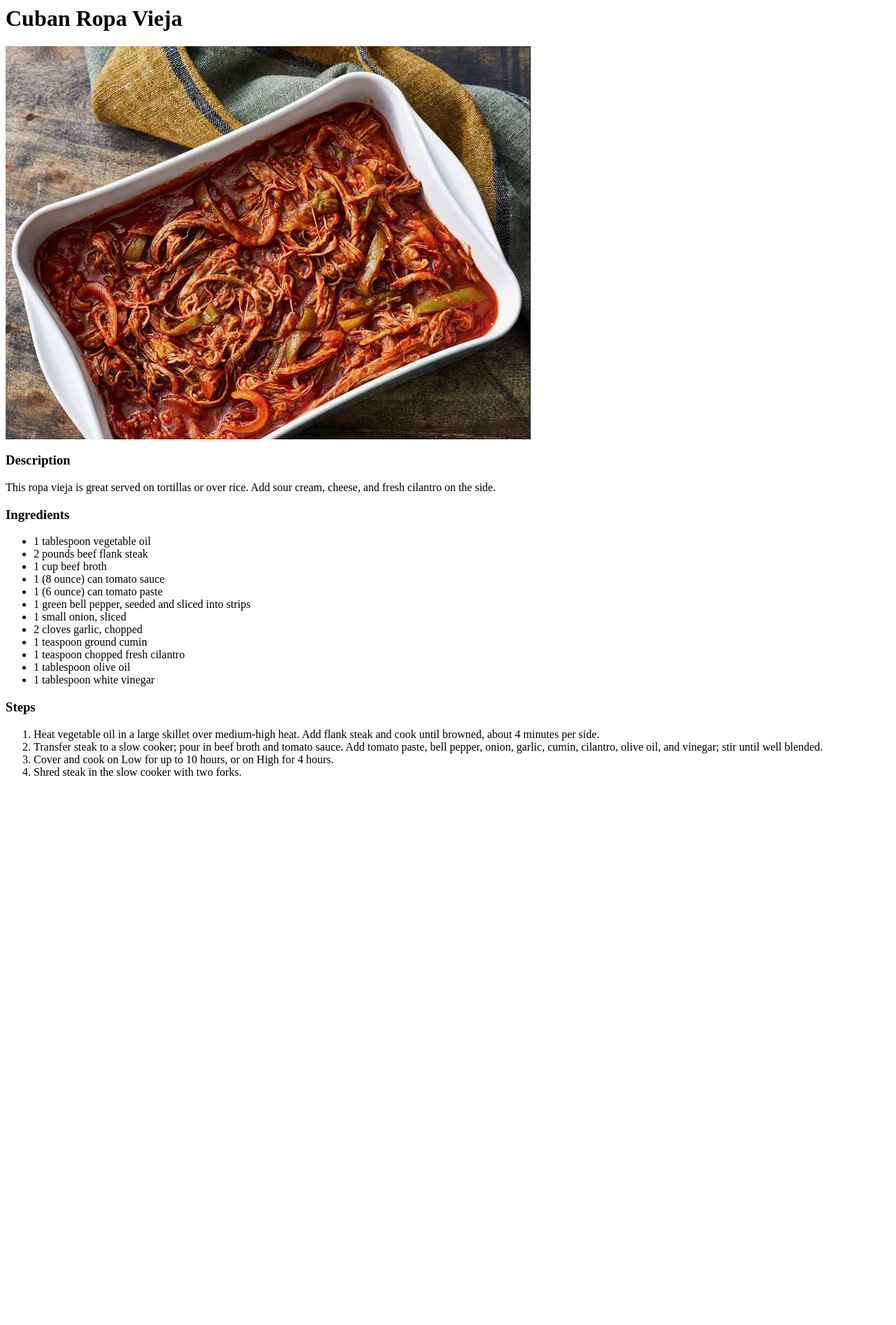
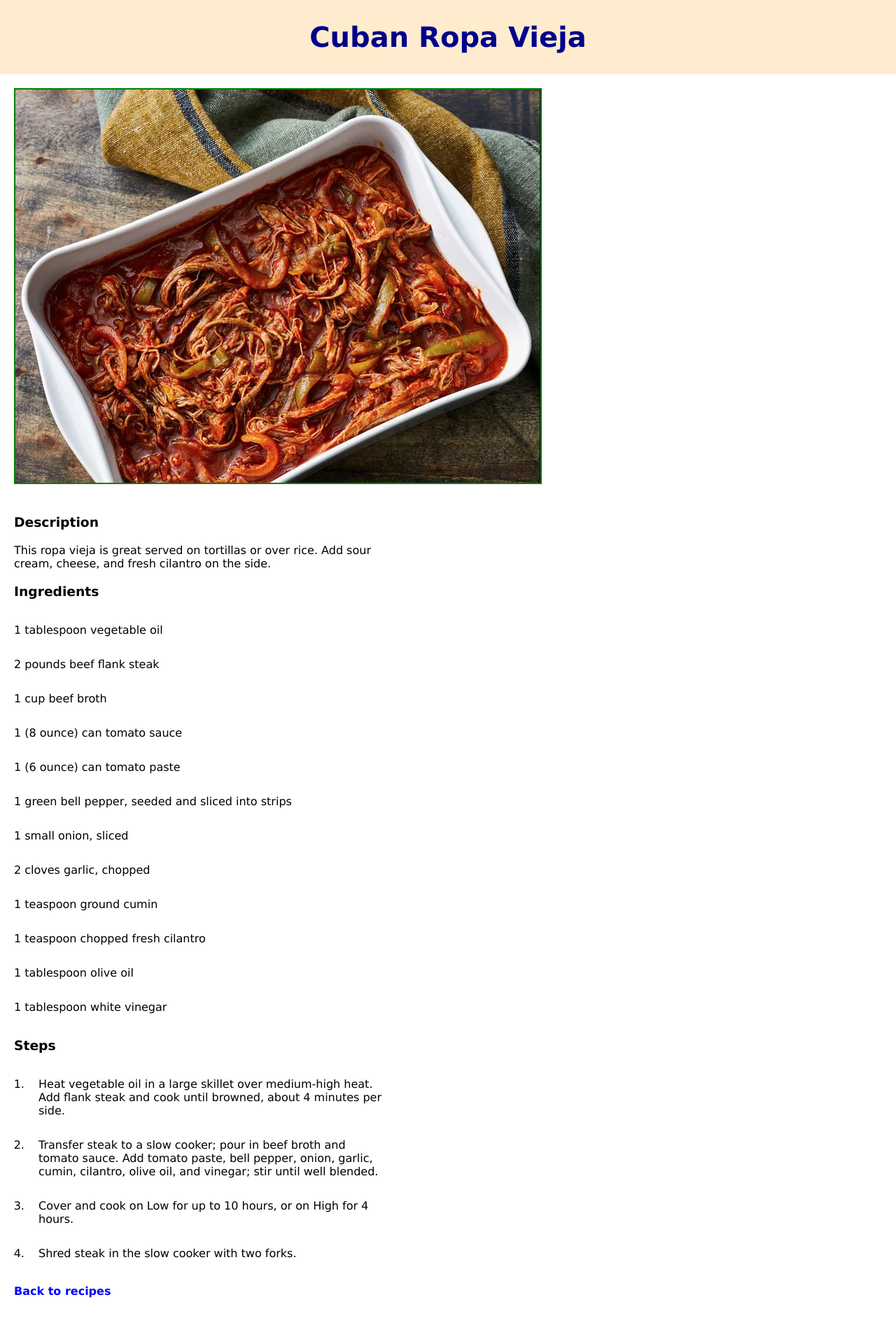
Before and after one commit to mihl20/odin-recipe, a plain HTML site: page recipes/cubanRopa.html in a window 1280 px wide. Shown: the whole page at 70% size. Before the commit the page ends 1129 px from the top, so only its background shows below. Drawn offline with Linux system fonts and the light colour scheme.

Commit message:
Add Css file and styling
Add css style sheet and link to all pages, style all
pages and finish website

```diff
--- a/index.html
+++ b/index.html
@@ -3,16 +3,21 @@
   <head>
     <meta charset="UTF-8" />
     <meta name="viewport" content="width=device-width, initial-scale=1.0" />
+    <link rel="stylesheet" href="style.css" />
     <title>Recipe Page</title>
   </head>
   <body>
     <h1>Odin Recipes</h1>
-    <ul>
-      <li><a href="./recipes/macCheese.html">Mac and Cheese Slow Cooker</a></li>
-      <li>
+    <ul class="recipe-list">
+      <li class="list-item">
+        <a href="./recipes/macCheese.html">Mac and Cheese Slow Cooker</a>
+      </li>
+      <li class="list-item">
         <a href="./recipes/italianChicken.html">Crockpot Italian Chicken</a>
       </li>
-      <li><a href="./recipes/cubanRopa.html">Cuban Ropa Vieja</a></li>
+      <li class="list-item">
+        <a href="./recipes/cubanRopa.html">Cuban Ropa Vieja</a>
+      </li>
     </ul>
   </body>
 </html>
--- a/recipes/cubanRopa.html
+++ b/recipes/cubanRopa.html
@@ -1,12 +1,25 @@
+<!DOCTYPE html>
+<html lang="en">
+  <head>
+    <meta charset="UTF-8" />
+    <meta name="viewport" content="width=device-width, initial-scale=1.0" />
+    <link rel="stylesheet" href="../style.css" />
+    <title>Document</title>
+  </head>
+  <body>
     <h1>Cuban Ropa Vieja</h1>
-<img src="../images/cuban.png" alt="Cuban Ropa Vieja shown in a dish" />
+    <img
+      src="../images/cuban.png"
+      alt="Cuban Ropa Vieja shown in a dish"
+      class="img-adjust"
+    />
     <h3>Description</h3>
     <p>
       This ropa vieja is great served on tortillas or over rice. Add sour cream,
       cheese, and fresh cilantro on the side.
     </p>
     <h3>Ingredients</h3>
-<ul>
+    <ul class="ingredients">
       <li>1 tablespoon vegetable oil</li>
       <li>2 pounds beef flank steak</li>
       <li>1 cup beef broth</li>
@@ -21,16 +34,19 @@
       <li>1 tablespoon white vinegar</li>
     </ul>
     <h3>Steps</h3>
-<ol>
+    <ol class="steps">
       <li>
-    Heat vegetable oil in a large skillet over medium-high heat. Add flank steak
-    and cook until browned, about 4 minutes per side.
+        Heat vegetable oil in a large skillet over medium-high heat. Add flank
+        steak and cook until browned, about 4 minutes per side.
       </li>
       <li>
-    Transfer steak to a slow cooker; pour in beef broth and tomato sauce. Add
-    tomato paste, bell pepper, onion, garlic, cumin, cilantro, olive oil, and
-    vinegar; stir until well blended.
+        Transfer steak to a slow cooker; pour in beef broth and tomato sauce.
+        Add tomato paste, bell pepper, onion, garlic, cumin, cilantro, olive
+        oil, and vinegar; stir until well blended.
       </li>
       <li>Cover and cook on Low for up to 10 hours, or on High for 4 hours.</li>
       <li>Shred steak in the slow cooker with two forks.</li>
     </ol>
+    <a href="../index.html" class="back">Back to recipes</a>
+  </body>
+</html>
--- /dev/null
+++ b/style.css
@@ -0,0 +1,81 @@
+/* Browser reset */
+
+* {
+    padding: 0;
+    margin: 0;
+    font-family: Verdana, Geneva, Tahoma, sans-serif;
+}
+
+/* All page styling */
+
+h1 {
+    background-color: blanchedalmond;
+    font-size: 40px;
+    color:darkblue;
+}
+
+/* Index page styling */
+
+h1, .recipe-list {
+    text-align: center;
+    padding: 30px;
+}
+
+.recipe-list {
+    background-color: antiquewhite;
+    font-size: 18px;
+}
+
+.list-item {
+    list-style-type: none;
+    padding: 10px 0px;
+}
+
+.list-item a {
+    text-decoration: none;
+}
+
+.list-item a:hover {
+    text-decoration: underline;
+}
+
+/* Recipe pages styling */
+
+h3 {
+    margin: 20px;
+}
+
+p {
+    width: 40%;
+    margin-left: 20px;
+}
+
+.img-adjust {
+    margin: 20px;
+    border: solid green 2px;
+}
+
+.ingredients li {
+    padding: 15px 20px;
+}
+
+.steps {
+    margin-left:40px;
+}
+
+.steps li {
+    padding: 15px;
+    width: 40%;
+}
+
+.back {
+    display: inline-block;
+    margin: 20px 0px 40px 20px;
+    text-decoration: none;
+    color:blue;
+    font-weight: bold;
+}
+
+.back:hover {
+    text-decoration: underline;
+}
```
Also changed, not shown: recipes/italianChicken.html (+5 -2 lines), recipes/macCheese.html (+9 -3 lines). Lines whose indentation alone changed are shown as unchanged.
